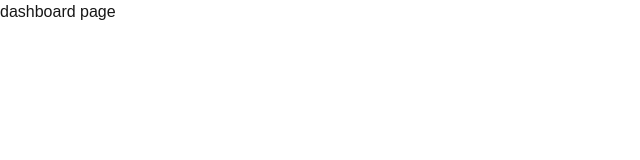
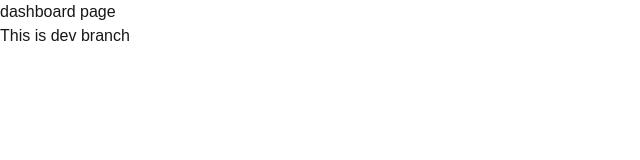
Before and after one commit to sharifrahman9-cmyk/personal-web-portfolio, a Next.js app: page /dashboard in a window 1280 px wide. Shown: the top 160 px of the page, without its empty margins (0-640 px from the left). Built offline with nearby package versions, Linux system fonts and the light colour scheme.

Commit message:
dev branch

```diff
--- a/app/dashboard/page.tsx
+++ b/app/dashboard/page.tsx
@@ -1,7 +1,12 @@
 import React from "react";
 
 const page = () => {
-  return <div>dashboard page</div>;
+  return (
+    <div>
+      dashboard page
+      <h2>This is dev branch</h2>
+    </div>
+  );
 };
 
 export default page;
```
